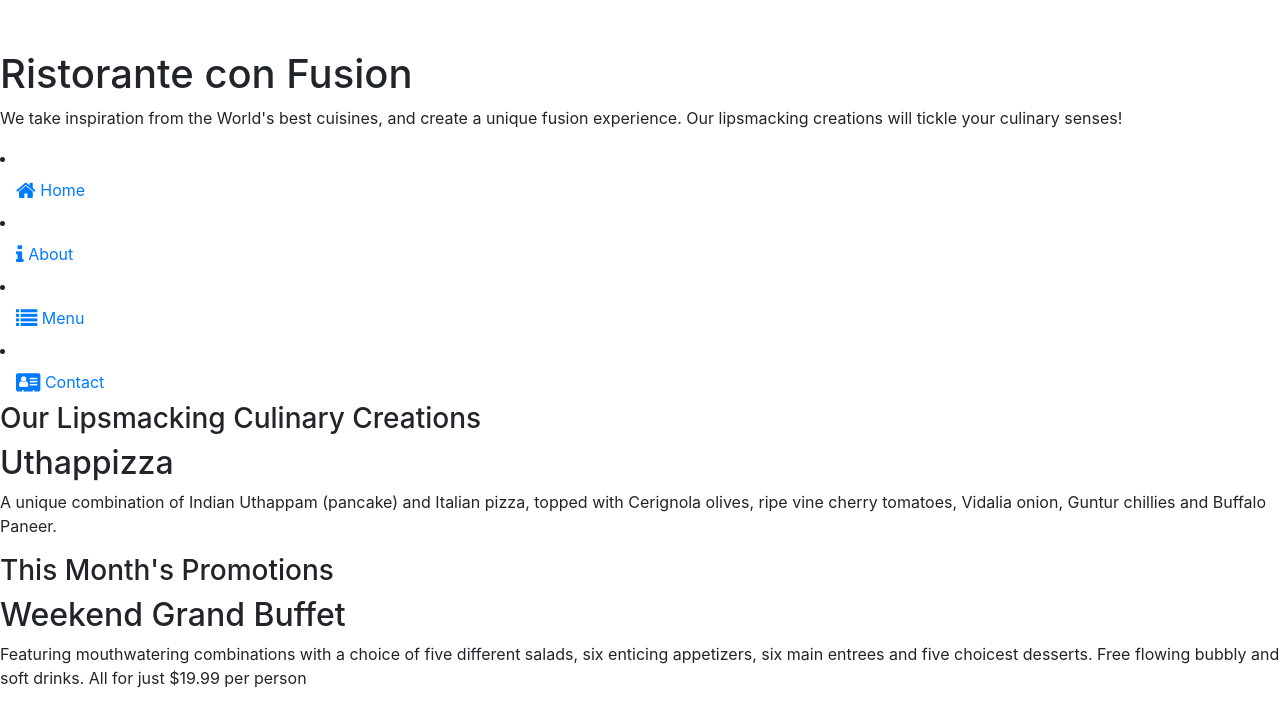
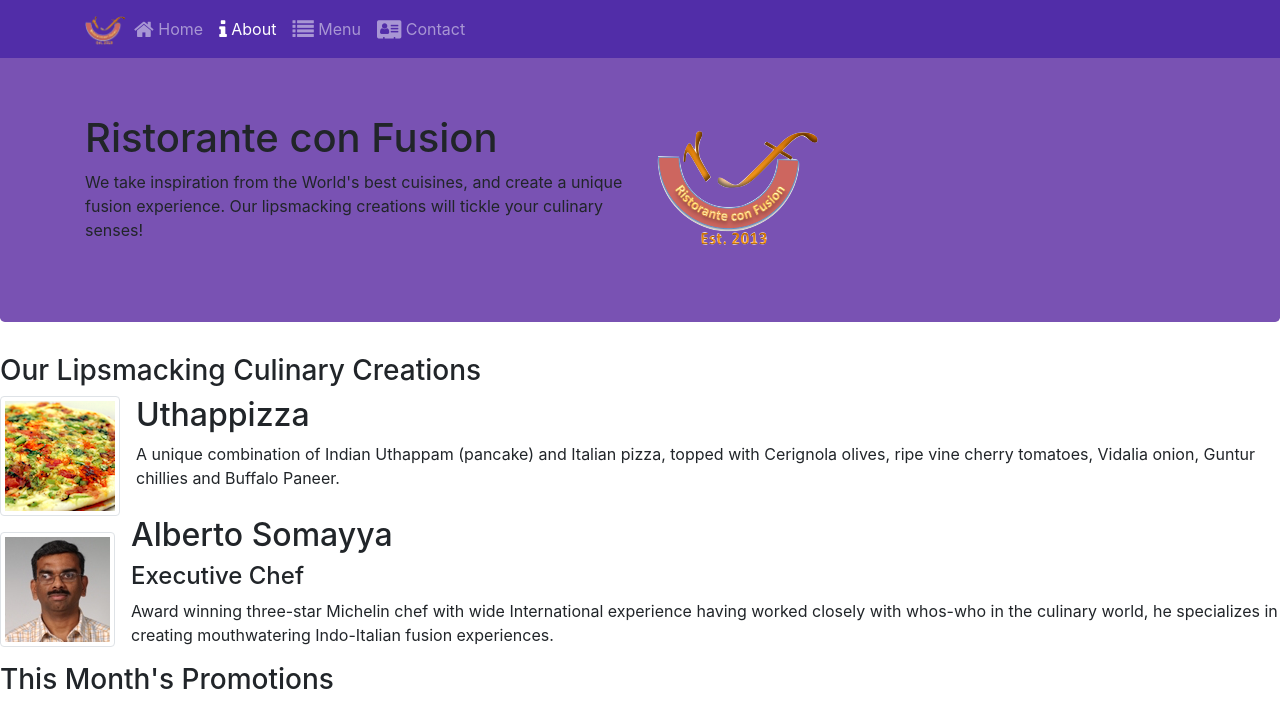
Before and after one commit to meZakaiter/git-test, a website: page index.html in a window 1280 px wide. Shown: the top 701 px of the page. Drawn offline with nearby package versions, Linux system fonts and the light colour scheme.

Commit message:
Images and Media

```diff
--- a/index.html
+++ b/index.html
@@ -13,31 +13,73 @@
 
 <body>
 
-    <header>
-        <div>
-            <div>
-                <div>
-                    <h1>Ristorante con Fusion</h1>
-                    <p>We take inspiration from the World's best cuisines, and create a unique fusion experience. Our lipsmacking creations will tickle your culinary senses!</p>
-										<li class="nav-item active"><a class="nav-link" href="#"><span class="fa fa-home fa-lg"></span> Home</a></li>
-                    <li class="nav-item"><a class="nav-link" href="./aboutus.html"><span class="fa fa-info fa-lg"></span> About</a></li>
-                    <li class="nav-item"><a class="nav-link" href="#"><span class="fa fa-list fa-lg"></span> Menu</a></li>
-                    <li class="nav-item"><a class="nav-link" href="#"><span class="fa fa-address-card fa-lg"></span> Contact</a></li>
-									</div>
-                <div>
-                </div>
-            </div>
+  <header class="jumbotron header-css">
+    <nav class="navbar navbar-dark navbar-expand-sm fixed-top">
+      <div class="container">
+        <a class="navbar-brand mr-auto" href="#"><img src="img/logo.png" height="30" width="41"></a>        <button class="navbar-toggler" type="button" data-toggle="collapse" data-target="#Navbar">
+          <span class="navbar-toggler-icon"></span>
+        </button>
+        <div class="collapse navbar-collapse" id="Navbar">
+          <ul class="navbar-nav mr-auto">
+            <li class="nav-item">
+              <a class="nav-link" href="#">
+                <span class="fa fa-home fa-lg"></span>
+                Home
+              </a>
+            </li>
+            <li class="nav-item active"><a class="nav-link" href="./aboutus.html"><span class="fa fa-info fa-lg"></span> About</a>
+            </li>
+            <li class="nav-item"><a class="nav-link" href="#"><span class="fa fa-list fa-lg"></span> Menu</a></li>
+            <li class="nav-item"><a class="nav-link" href="./contactus.html"><span class="fa fa-address-card fa-lg"></span> Contact</a>
+            </li>
+          </ul>
         </div>
-    </header>
-
+      </div>
+		</nav>
+    <div class="container">
+      <div class="row row-header">
+        <div class="col-12 col-sm-6">
+          <h1>Ristorante con Fusion</h1>
+          <p>We take inspiration from the World's best cuisines, and create a unique fusion experience. Our
+            lipsmacking creations will tickle your culinary senses!</p>
+				</div>
+				<div class="col-12 col-sm align-self-center">
+					<img src="img/logo.png" class="img-fluid">
+				</div>
+      </div>
+    </div>
+  </header>
     <div>
         <div>
             <div>
                 <h3>Our Lipsmacking Culinary Creations</h3>
             </div>
             <div>
-                <h2>Uthappizza</h2>
-                <p>A unique combination of Indian Uthappam (pancake) and Italian pizza, topped with Cerignola olives, ripe vine cherry tomatoes, Vidalia onion, Guntur chillies and Buffalo Paneer.</p>
+								<div class="media">
+									<img class="d-flex mr-3 img-thumbnail align-self-center"
+													src="img/uthappizza.png" alt="Uthappizza">
+									<div class="media-body">
+											<h2 class="mt-0">Uthappizza</h2>
+											<p class="d-none d-sm-block">A unique combination of Indian Uthappam (pancake) and
+													Italian pizza, topped with Cerignola olives, ripe vine
+													cherry tomatoes, Vidalia onion, Guntur chillies and
+													Buffalo Paneer.</p>
+									</div>
+								</div>
+								<div class="media">
+									<img class="d-flex mr-3 img-thumbnail align-self-center"
+													src="img/alberto.png" alt="Alberto Somayya">
+									<div class="media-body">
+											<h2 class="mt-0">Alberto Somayya</h2>
+											<h4>Executive Chef</h4>
+											<p class="d-none d-sm-block">Award winning three-star Michelin chef with wide
+													International experience having worked closely with
+													whos-who in the culinary world, he specializes in
+													creating mouthwatering Indo-Italian fusion experiences.
+													</p>
+									</div>
+							</div>
+
             </div>
         </div>
 
```
Also changed, not shown: aboutus.html (+82 -5 lines), contactus.html (+26 -7 lines), img/alberto.png (added), img/buffet.png (added), img/logo.png (added), img/uthappizza.png (added).
